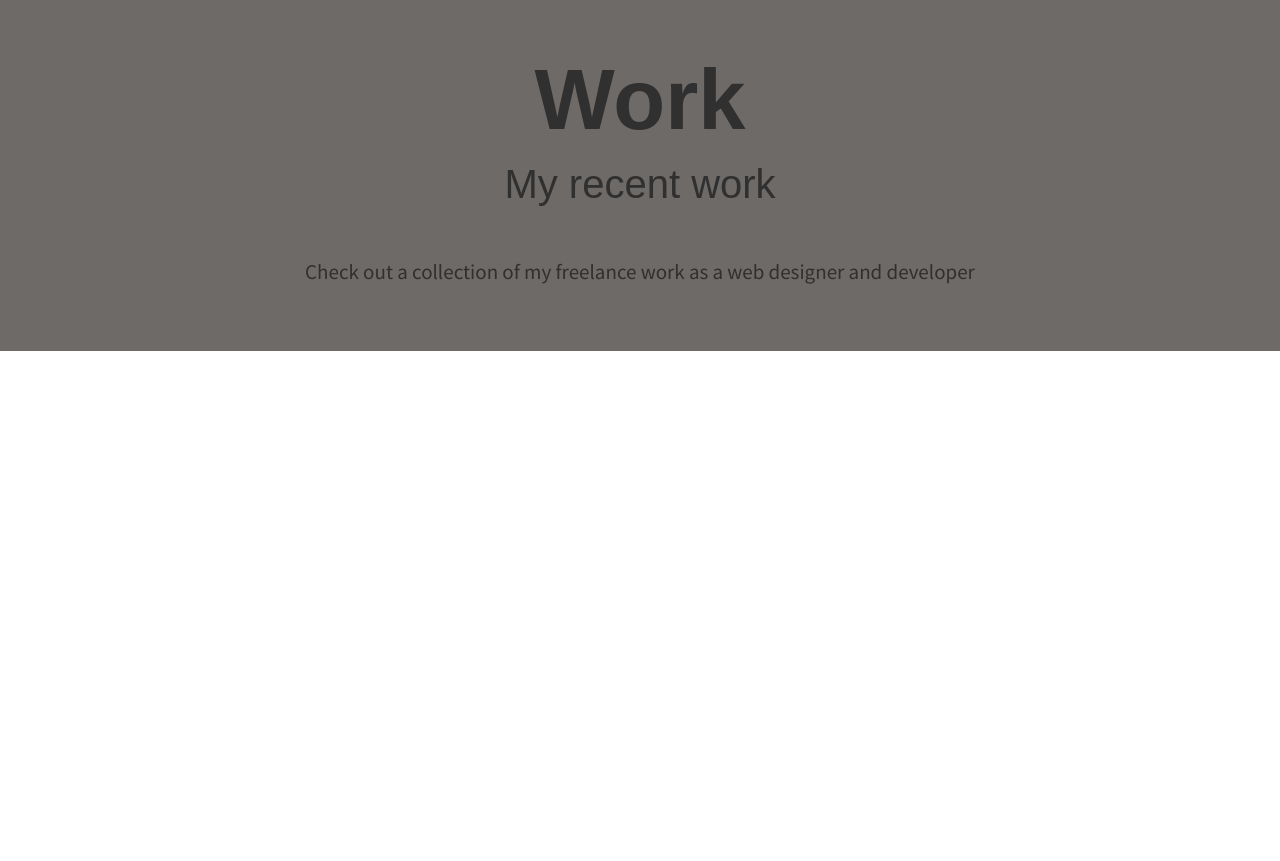
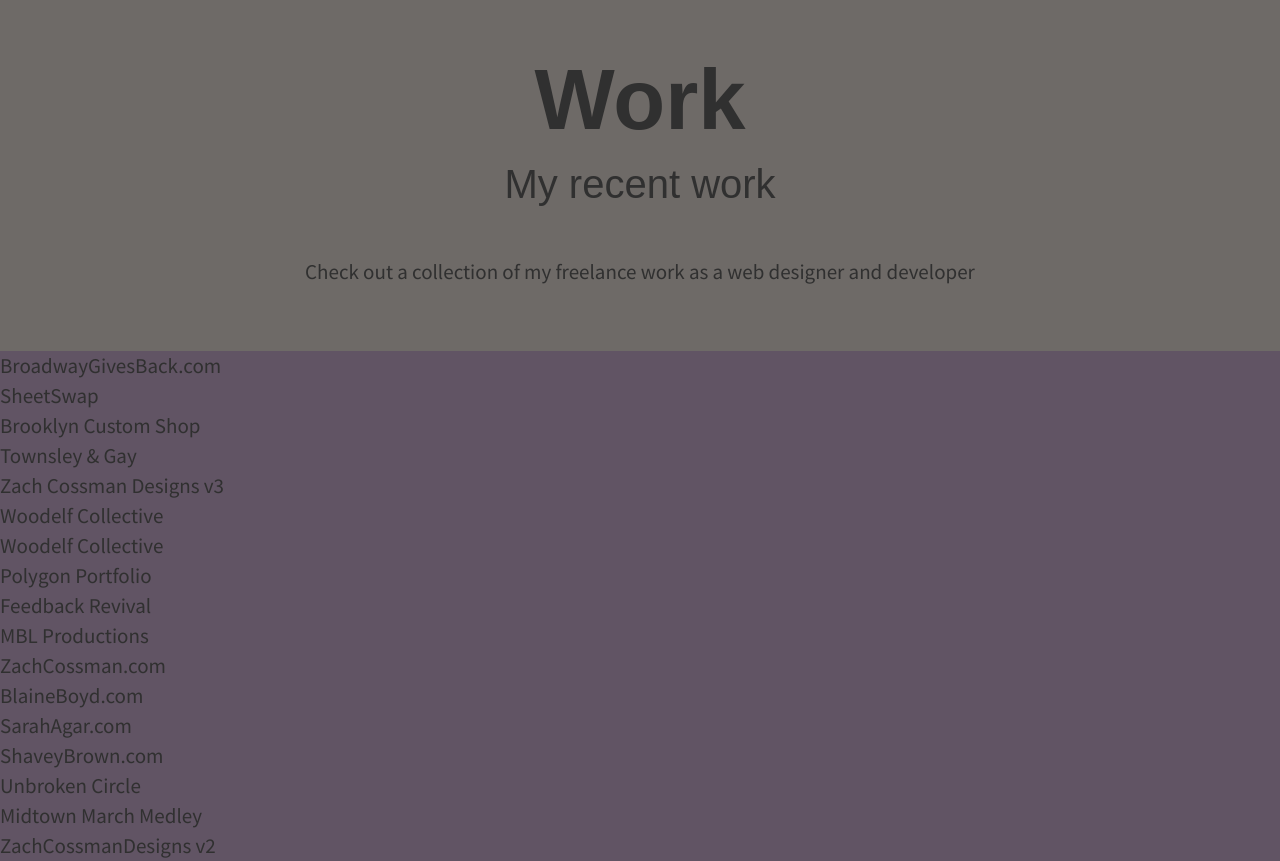
Before and after one commit to Zachcos/ZachCossmanDesignsV3, a Gatsby site: page / in a window 1280 px wide. Shown: the part 802-1663 px from the top of the page. Before the commit the page ends 1153 px from the top, so only its background shows below. Built offline with nearby package versions, Linux system fonts and the light colour scheme; Gatsby itself is replaced by a stand-in of ours; a web font is replaced by a local one.

Commit message:
Temporarily display portfolio item titles by using graphql query data

```diff
--- a/src/pages/index.js
+++ b/src/pages/index.js
@@ -57,7 +57,7 @@
   }
 `;
 
-export default () => (
+export default ({ data }) => (
   <React.Fragment>
     <HeroWrapper>
       <div>
@@ -71,6 +71,9 @@
         <h3>My recent work</h3>
         <p>Check out a collection of my freelance work as a web designer and developer</p>
       </PortfolioHead>
+      {data.allPortfolioDataJson.edges.map(item => {
+        return <p>{item.node.title}</p>
+      })}
     </PortfolioWrapper>
     <GlobalStyle />
   </React.Fragment>
```
